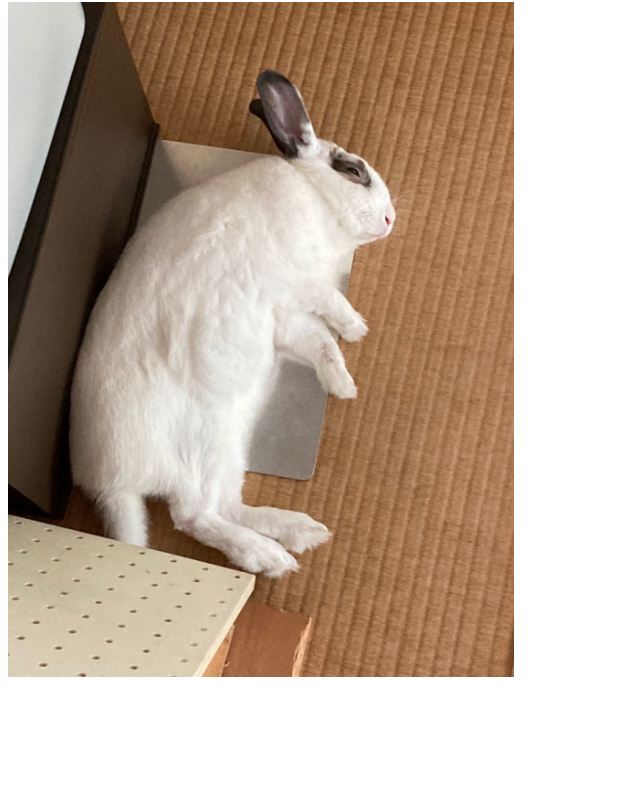
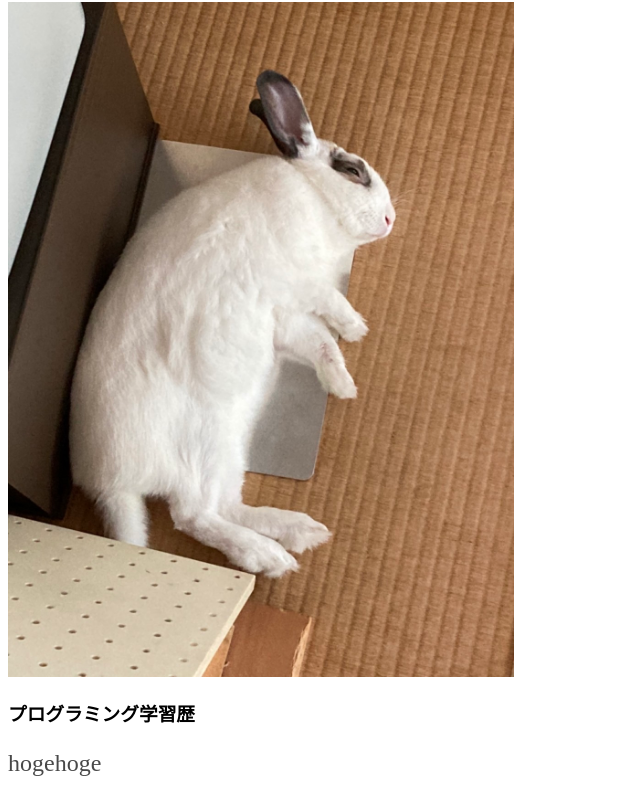
Before and after one commit to dkdk15ch/dkdkTestPages, a plain HTML site: page index.html in a window 1280 px wide. Shown: the part 832-1633 px from the top of the page, without its empty margins (0-640 px from the left). Before the commit the page ends 1521 px from the top, so only its background shows below. Drawn offline with Linux system fonts and the light colour scheme.

Commit message:
Update index.html

```diff
--- a/index.html
+++ b/index.html
@@ -9,10 +9,11 @@
     <!-- コメント -->
     <h1>GitHub Pages テスト成功！</h1>
         <h2>目次</h2>
-        <ul>    <li><a href="#最近のブーム">最近のブーム項目へのジャンプ</a> </li>
-        <li><a href="#好きな物">好きな物項目へのジャンプ</a> </li>
-        <li></li>
-    </ul>
+        <ul>
+            <li><a href="#最近のブーム">最近のブーム項目へのジャンプ</a> </li>
+            <li><a href="#好きな物">好きな物項目へのジャンプ</a> </li>
+            <li></li>
+        </ul>
     <br>
 
     <h2 id="最近のブーム">最近のブーム</h2>
@@ -26,5 +27,8 @@
     <p>昔飼っていた兎よりも、よく懐いてくれます。</p>
     <!-- 名前は、ファイル名です。 -->
     <img src="Images/15ch.jpg" alt="うさぎ">
+
+    <h3>プログラミング学習歴</h3>
+    <p>hogehoge</p>
 </body>
 </html>
```
